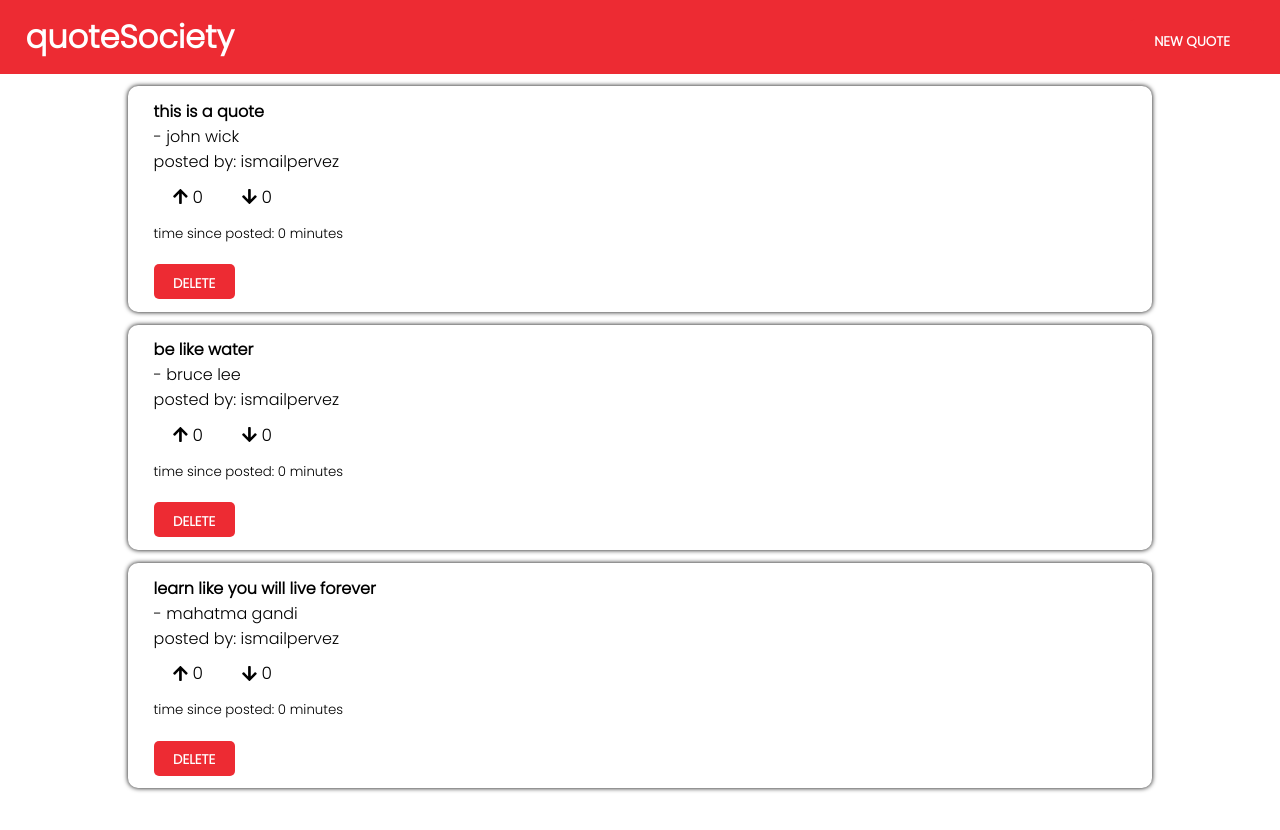
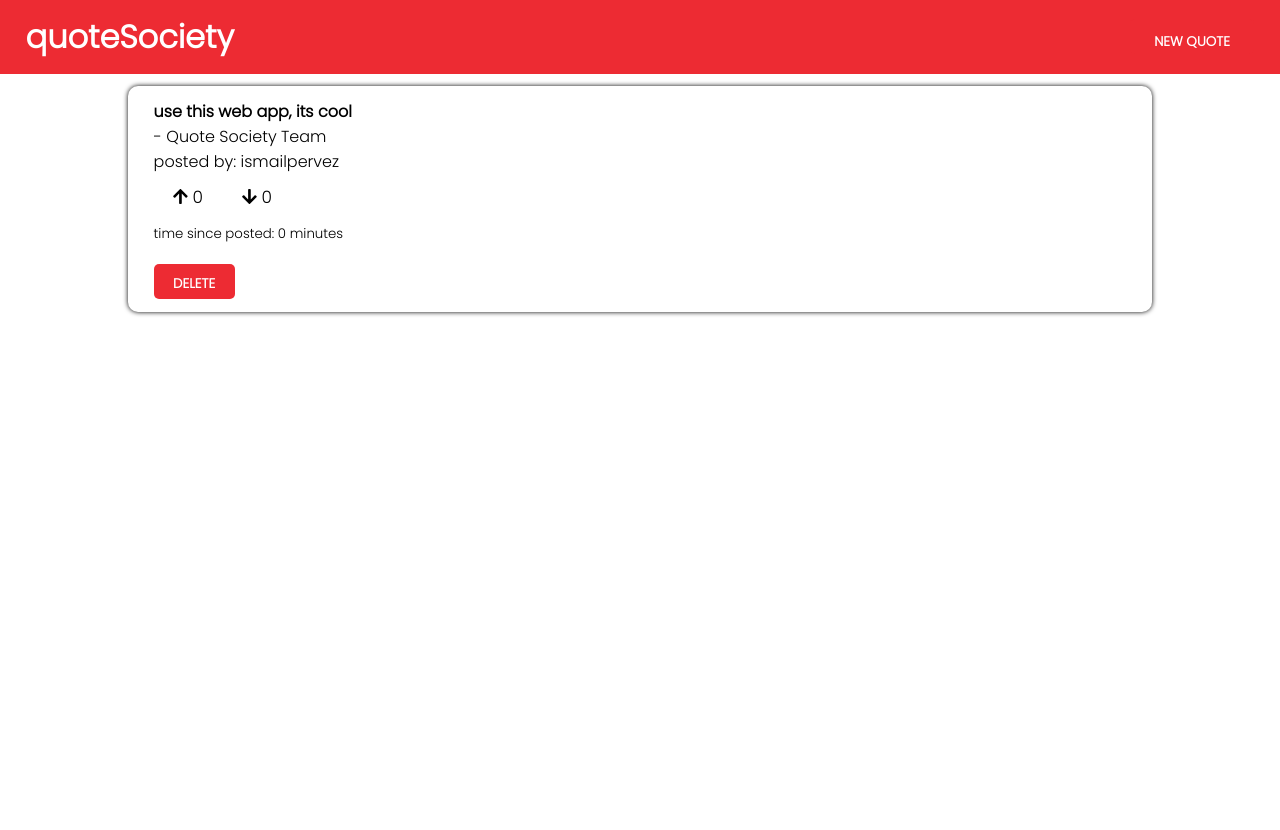
Before and after one commit to ismailPervez/quote-society-ke, an Angular app: page / in a window 1280 px wide. Shown: the top 830 px of the page. Built offline with nearby package versions, Linux system fonts and the light colour scheme.

Commit message:
fixed bug - form toggle functionality

```diff
--- a/src/app/app.component.ts
+++ b/src/app/app.component.ts
@@ -7,11 +7,11 @@ import { Quote } from './models/quote';
   styleUrls: ['./app.component.css']
 })
 export class AppComponent {
-  activeStatus: boolean = false;
+  activeStatus: number;
   newQuote: Quote;
 
   // data for toggling form
-  setActiveStatus(data: boolean) {
+  setActiveStatus(data: number) {
     this.activeStatus = data
   }
 
--- a/src/app/components/form/form.component.html
+++ b/src/app/components/form/form.component.html
@@ -1,4 +1,4 @@
-<div [ngClass]="formStatus ? 'form-overlay active' : 'form-overlay'">
+<div [ngClass]="formStatus > 1 ? 'form-overlay active' : 'form-overlay'">
     <form #formDetails="ngForm" (ngSubmit)="submit(formDetails)">
         <fa-icon class="icon-btn" [icon]="closeBtn" (click)="closeForm()"></fa-icon>
         <h1>create quote</h1>
--- a/src/app/components/form/form.component.ts
+++ b/src/app/components/form/form.component.ts
@@ -10,12 +10,12 @@ import { Quote } from 'src/app/models/quote';
 export class FormComponent implements OnChanges {
 
   // getting data from app component - parent component
-  @Input() formActiveStatus: boolean;
+  @Input() formActiveStatus: number;
   // emmit/send the new created quote to the quote component
   @Output() sendNewQuote: EventEmitter<Quote> = new EventEmitter<Quote>();
 
   // value that will be used
-  formStatus: boolean;
+  formStatus: number;
 
   closeBtn = faTimes;
 
@@ -24,6 +24,7 @@ export class FormComponent implements OnChanges {
   // create a new quote object and update it from values in field
   newQuote = new Quote(0, "quote content", "author", "user", 0, 0, new Date(), false);
   ngOnChanges(changes: SimpleChanges): void {
+    console.log("onChanges has fired!")
     console.log("status is: ", changes["formActiveStatus"].currentValue)
     this.formStatus = changes["formActiveStatus"].currentValue;
 
@@ -44,7 +45,7 @@ export class FormComponent implements OnChanges {
 
   // close popup
   closeForm() {
-    this.formStatus = !this.formStatus;
+    this.formStatus = -this.formStatus;
     console.log(this.formStatus)
   }
 
--- a/src/app/components/header/header.component.ts
+++ b/src/app/components/header/header.component.ts
@@ -8,7 +8,7 @@ import { Component, OnInit, Output, EventEmitter } from '@angular/core';
 export class HeaderComponent implements OnInit {
 
   // this is the value that will be sent to the main app component and then sent to form component in order to toggle it
-  @Output() formActiveStatus: EventEmitter<boolean> = new EventEmitter<boolean>()
+  @Output() formActiveStatus: EventEmitter<number> = new EventEmitter<number>()
 
   constructor() { }
 
@@ -16,8 +16,9 @@ export class HeaderComponent implements OnInit {
   }
 
   toggleForm() {
-    this.formActiveStatus.emit(true);
-    console.log("toggled")
+    var number = Math.random() * 10;
+    this.formActiveStatus.emit(number);
+    console.log("toggled: ", number);
   }
 
 }
--- a/src/app/components/quote/quote.component.ts
+++ b/src/app/components/quote/quote.component.ts
@@ -16,28 +16,8 @@ export class QuoteComponent implements OnChanges {
   quotes: Quote[] = [
     {
       id: 1,
-      content: "this is a quote",
-      author: "john wick",
-      user: "ismailpervez",
-      upvotes: 0,
-      downvotes: 0,
-      createDate: new Date(),
-      mostLiked: false
-    },
-    {
-      id: 2,
-      content: "be like water",
-      author: "bruce lee",
-      user: "ismailpervez",
-      upvotes: 0,
-      downvotes: 0,
-      createDate: new Date(),
-      mostLiked: false
-    },
-    {
-      id: 3,
-      content: "learn like you will live forever",
-      author: "mahatma gandi",
+      content: "use this web app, its cool",
+      author: "Quote Society Team",
       user: "ismailpervez",
       upvotes: 0,
       downvotes: 0,
```
